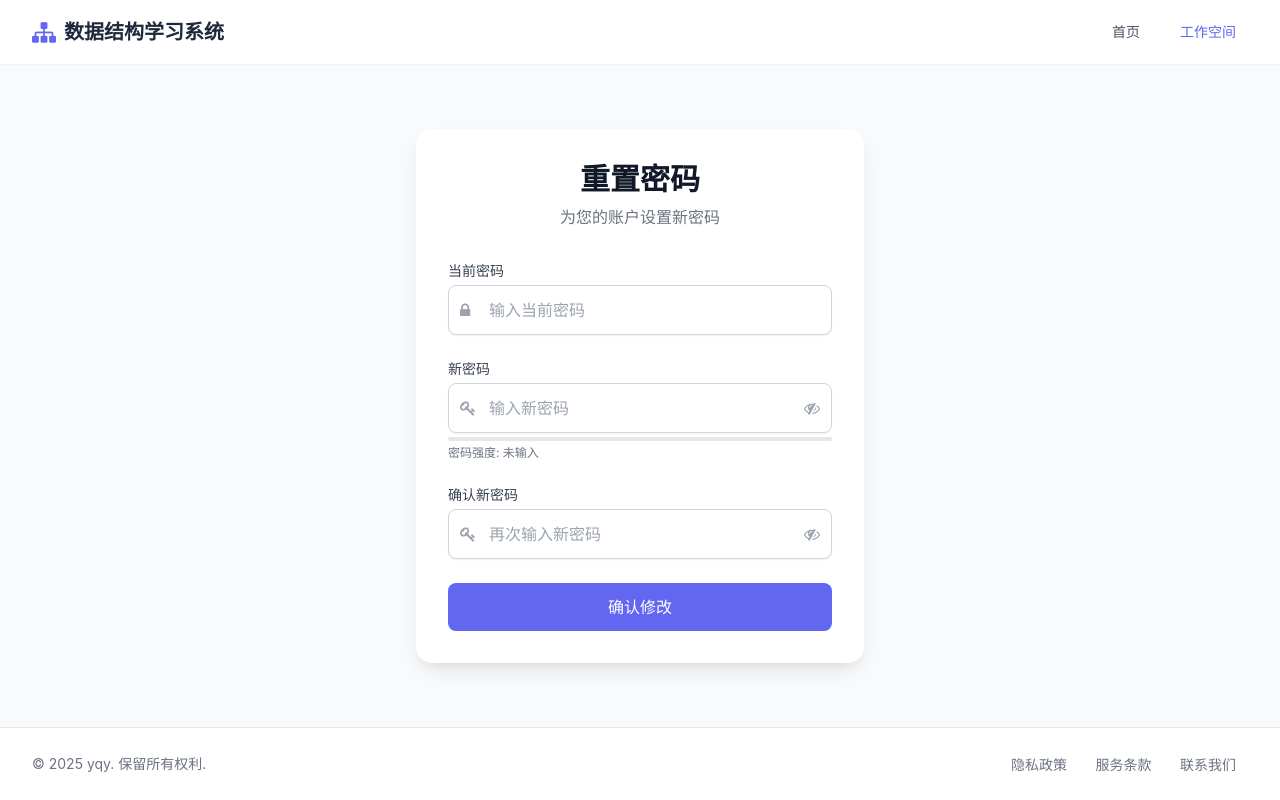
After one commit to hueryan/thesis_undergraduate, a Flask app: page /change_password in a window 1280 px wide. The commit adds this page. Run offline with Flask 3, Linux system fonts and the light colour scheme; the visitor is signed in with stand-in values (Sample User, id 1); parts of the project's set-up code (start-up, migrations or seed data) failed here and were passed over; some libraries are stand-ins or nearby versions.

Commit message:
实现修改密码和退出登录操作

```diff
--- a/app.py
+++ b/app.py
@@ -199,7 +199,7 @@ def logout():
     # 清除所有session变量
     session.clear()
     flash('已成功注销')
-    return redirect(url_for('index'))
+    return redirect(url_for('login'))
 
 
 # 主页面路由
@@ -214,66 +214,64 @@ def main():
     return render_template('main.html')
 
 
-# 从Neo4j获取随机节点的路由
-# @app.route('/main/knowledge-graph')
-# def knowledge_graph():
-#     # 确保用户已登录
-#     if not is_user_logged_in():
-#         flash('请先登录')
-#         return redirect(url_for('login'))
-#
-#     try:
-#         # 连接到Neo4j数据库
-#         with driver.session() as session:
-#             # Cypher查询：获取末端节点（没有出边的节点）及其完整路径
-#             query = """
-#             MATCH path=(root)-[*0..]->(endNode)
-#             WHERE NOT (endNode)-->()  // 只选择没有出边的节点
-#             WITH endNode, collect(path) as paths, rand() as random
-#             ORDER BY random
-#             LIMIT 9  // 随机选择9个末端节点
-#             UNWIND paths as path
-#             WITH endNode, nodes(path) as pathNodes, relationships(path) as rels
-#             RETURN
-#                 endNode,
-#                 [node in pathNodes | node.name] as pathNames,  // 节点名称列表
-#                 [rel in rels | type(rel)] as relTypes  // 关系类型列表
-#             """
-#
-#             # 执行查询
-#             results = session.run(query)
-#
-#             # 处理结果
-#             leaf_nodes = []
-#             for record in results:
-#                 node = record['endNode']
-#                 path_names = record['pathNames']
-#                 rel_types = record['relTypes']
-#
-#                 # 获取节点的基本信息
-#                 node_id = node.id
-#                 node_name = node.get('name', '未知名称')
-#                 node_type = list(node.labels)[0] if node.labels else '未知类型'
-#                 node_description = node.get('description', '无描述')
-#
-#                 # 构建路径信息，使用→连接节点名称
-#                 path_info = "→".join(path_names) if path_names else "根节点"
-#
-#                 # 添加到节点列表
-#                 leaf_nodes.append({
-#                     'id': node_id,
-#                     'name': node_name,
-#                     'type': node_type,
-#                     'description': node_description,
-#                     'path_info': path_info
-#                 })
-#
-#             # 渲染知识图谱页面，传递节点数据
-#             return render_template('node_show.html', leaf_nodes=leaf_nodes)
-#
-#     except Exception as e:
-#         flash(f'获取知识图谱数据失败: {str(e)}', 'error')
-#         return redirect(url_for('main'))
+# 重置密码路由 - 处理GET和POST请求
+@app.route('/change_password', methods=['GET', 'POST'])
+def change_password():
+    # 确保用户已登录
+    if not is_user_logged_in():
+        flash('请先登录')
+        return redirect(url_for('login'))
+
+    if request.method == 'POST':
+        current_password = request.form.get('current_password')
+        new_password = request.form.get('new_password')
+        confirm_password = request.form.get('confirm_password')
+
+        errors = {}
+
+        # 验证当前密码
+        user_id = session.get('user_id')
+        with get_mysql_connection() as conn:
+            with conn.cursor() as cursor:
+                sql = f"SELECT password FROM {MYSQL_USER_TABLE} WHERE id = %s"
+                cursor.execute(sql, (user_id,))
+                result = cursor.fetchone()
+
+                if not result or result['password'] != hash_password(current_password):
+                    errors['current_password'] = '当前密码不正确'
+
+        # 验证新密码
+        if len(new_password) < 8:
+            errors['new_password'] = '新密码长度至少8位'
+        elif not (
+                (any(c.isalpha() for c in new_password) and any(c.isdigit() for c in new_password)) or
+                (any(c.isalpha() for c in new_password) and any(not c.isalnum() for c in new_password)) or
+                (any(c.isdigit() for c in new_password) and any(not c.isalnum() for c in new_password))
+        ):
+            errors['new_password'] = '新密码必须包含字母、数字、特殊字符中的至少两项'
+
+        # 验证确认密码
+        if new_password != confirm_password:
+            errors['confirm_password'] = '两次输入的密码不一致'
+
+        if errors:
+            for field, msg in errors.items():
+                flash(msg, field)
+            return redirect(url_for('change_password'))
+
+        # 更新密码
+        with get_mysql_connection() as conn:
+            with conn.cursor() as cursor:
+                sql = f"UPDATE {MYSQL_USER_TABLE} SET password = %s WHERE id = %s"
+                cursor.execute(sql, (hash_password(new_password), user_id))
+                conn.commit()
+
+        flash('密码更新成功，请使用新密码登录', 'success')
+        return redirect(url_for('logout'))
+
+    # 移除对 AJAX 请求的特殊处理，直接返回完整页面
+    return render_template('change_password.html')
+
 
 @app.route('/main/knowledge-graph')
 def knowledge_graph():
--- /dev/null
+++ b/templates/change_password.html
@@ -0,0 +1,247 @@
+<!DOCTYPE html>
+<html lang="zh-CN">
+<head>
+    <meta charset="UTF-8">
+    <meta name="viewport" content="width=device-width, initial-scale=1.0">
+    <title>重置密码 - 数据结构学习系统</title>
+    <script src="https://cdn.tailwindcss.com"></script>
+    <link href="https://cdn.jsdelivr.net/npm/font-awesome@4.7.0/css/font-awesome.min.css" rel="stylesheet">
+
+    <!-- 配置Tailwind主题 -->
+    <script>
+        tailwind.config = {
+            theme: {
+                extend: {
+                    colors: {
+                        primary: '#6366f1',
+                        secondary: '#8b5cf6',
+                        dark: '#1e293b',
+                        light: '#f8fafc'
+                    },
+                    fontFamily: {
+                        inter: ['Inter', 'system-ui', 'sans-serif'],
+                    },
+                }
+            }
+        }
+    </script>
+
+    <style type="text/tailwindcss">
+        @layer utilities {
+            .content-auto {
+                content-visibility: auto;
+            }
+            .card-shadow {
+                box-shadow: 0 10px 25px -5px rgba(0, 0, 0, 0.1), 0 8px 10px -6px rgba(0, 0, 0, 0.05);
+            }
+            .input-focus {
+                @apply focus:ring-2 focus:ring-primary/50 focus:border-primary transition duration-200;
+            }
+            .password-strength {
+                @apply h-1 w-full rounded-full bg-gray-200 mt-1;
+            }
+            .strength-weak {
+                @apply bg-red-500;
+            }
+            .strength-medium {
+                @apply bg-yellow-500;
+            }
+            .strength-strong {
+                @apply bg-green-500;
+            }
+            .message-container {
+                @apply mb-6;
+            }
+            .message-item {
+                @apply bg-red-50 border border-red-400 text-red-700 px-4 py-3 rounded-lg mb-2 flex items-center;
+            }
+            .message-icon {
+                @apply mr-2 text-red-500;
+            }
+        }
+    </style>
+</head>
+<body class="font-inter bg-gray-50 text-dark min-h-screen flex flex-col">
+    <!-- 导航栏 -->
+    <nav class="bg-white shadow-sm">
+        <div class="max-w-7xl mx-auto px-4 sm:px-6 lg:px-8">
+            <div class="flex justify-between h-16">
+                <div class="flex items-center">
+                    <a href="{{ url_for('index') }}" class="flex-shrink-0 flex items-center">
+                        <i class="fa fa-sitemap text-primary text-2xl mr-2"></i>
+                        <span class="font-bold text-xl">数据结构学习系统</span>
+                    </a>
+                </div>
+                <div class="flex items-center space-x-4">
+                    <a href="{{ url_for('index') }}" class="px-3 py-2 rounded-md text-sm font-medium text-gray-600 hover:text-primary transition">首页</a>
+                    {% if session.get('user_id') %}
+                        <a href="{{ url_for('main') }}" class="px-3 py-2 rounded-md text-sm font-medium text-primary hover:text-primary/80 transition">工作空间</a>
+                    {% else %}
+                        <a href="{{ url_for('login') }}" class="px-3 py-2 rounded-md text-sm font-medium text-primary hover:text-primary/80 transition">登录</a>
+                    {% endif %}
+                </div>
+            </div>
+        </div>
+    </nav>
+
+    <!-- 主要内容 -->
+    <main class="flex-grow flex items-center justify-center p-4 sm:p-6 lg:p-8">
+        <div class="w-full max-w-md">
+            <div class="bg-white rounded-2xl p-8 card-shadow">
+                <div class="text-center mb-8">
+                    <h2 class="text-3xl font-bold text-gray-900">重置密码</h2>
+                    <p class="mt-2 text-gray-500">为您的账户设置新密码</p>
+                </div>
+
+                <!-- 消息提示容器 -->
+                <div class="message-container">
+                    {% with messages = get_flashed_messages(with_categories=true) %}
+                        {% if messages %}
+                            {% for category, message in messages %}
+                                <div class="message-item">
+                                    <i class="fa fa-exclamation-circle message-icon"></i>
+                                    <span>{{ message }}</span>
+                                </div>
+                            {% endfor %}
+                        {% endif %}
+                    {% endwith %}
+                </div>
+
+                <form method="POST" action="{{ url_for('change_password') }}" class="space-y-6">
+                    <!-- 当前密码 -->
+                    <div>
+                        <label for="current_password" class="block text-sm font-medium text-gray-700 mb-1">当前密码</label>
+                        <div class="relative">
+                            <div class="absolute inset-y-0 left-0 pl-3 flex items-center pointer-events-none">
+                                <i class="fa fa-lock text-gray-400"></i>
+                            </div>
+                            <input type="password" id="current_password" name="current_password" required
+                                   class="pl-10 block w-full rounded-lg border-gray-300 shadow-sm input-focus py-3 px-4 border"
+                                   placeholder="输入当前密码">
+                        </div>
+                    </div>
+
+                    <!-- 新密码 -->
+                    <div>
+                        <label for="new_password" class="block text-sm font-medium text-gray-700 mb-1">新密码</label>
+                        <div class="relative">
+                            <div class="absolute inset-y-0 left-0 pl-3 flex items-center pointer-events-none">
+                                <i class="fa fa-key text-gray-400"></i>
+                            </div>
+                            <input type="password" id="new_password" name="new_password" required
+                                   class="pl-10 block w-full rounded-lg border-gray-300 shadow-sm input-focus py-3 px-4 border"
+                                   placeholder="输入新密码" oninput="validatePassword(this, 'passwordHint')">
+                            <button type="button" id="toggleNewPassword"
+                                    class="absolute inset-y-0 right-0 pr-3 flex items-center text-gray-400 hover:text-gray-600 focus:outline-none"
+                                    onclick="togglePasswordVisibility('new_password')">
+                                <i class="fa fa-eye-slash"></i>
+                            </button>
+                        </div>
+                        <!-- 密码强度指示器 -->
+                        <div class="password-strength-container">
+                            <div id="passwordStrength" class="password-strength"></div>
+                            <div id="strengthText" class="text-xs text-gray-500 mt-1">密码强度: 未输入</div>
+                        </div>
+                    </div>
+
+                    <!-- 确认新密码 -->
+                    <div>
+                        <label for="confirm_password" class="block text-sm font-medium text-gray-700 mb-1">确认新密码</label>
+                        <div class="relative">
+                            <div class="absolute inset-y-0 left-0 pl-3 flex items-center pointer-events-none">
+                                <i class="fa fa-key text-gray-400"></i>
+                            </div>
+                            <input type="password" id="confirm_password" name="confirm_password" required
+                                   class="pl-10 block w-full rounded-lg border-gray-300 shadow-sm input-focus py-3 px-4 border"
+                                   placeholder="再次输入新密码">
+                            <button type="button" id="toggleConfirmPassword"
+                                    class="absolute inset-y-0 right-0 pr-3 flex items-center text-gray-400 hover:text-gray-600 focus:outline-none"
+                                    onclick="togglePasswordVisibility('confirm_password')">
+                                <i class="fa fa-eye-slash"></i>
+                            </button>
+                        </div>
+                    </div>
+
+                    <button type="submit"
+                            class="w-full bg-primary hover:bg-primary/90 text-white font-medium py-3 px-4 rounded-lg transition duration-200 transform hover:-translate-y-1 hover:shadow-lg">
+                        确认修改
+                    </button>
+                </form>
+            </div>
+        </div>
+    </main>
+
+    <!-- 页脚 -->
+    <footer class="bg-white border-t border-gray-200 py-6">
+        <div class="max-w-7xl mx-auto px-4 sm:px-6 lg:px-8">
+            <div class="flex flex-col md:flex-row justify-between items-center">
+                <div class="text-gray-500 text-sm">
+                    &copy; 2025 yqy. 保留所有权利.
+                </div>
+                <div class="mt-4 md:mt-0">
+                    <a href="#" class="text-gray-500 hover:text-primary mx-3 text-sm transition">隐私政策</a>
+                    <a href="#" class="text-gray-500 hover:text-primary mx-3 text-sm transition">服务条款</a>
+                    <a href="#" class="text-gray-500 hover:text-primary mx-3 text-sm transition">联系我们</a>
+                </div>
+            </div>
+        </div>
+    </footer>
+
+    <script>
+        // 密码强度检测
+        function validatePassword(input, hintId) {
+            const value = input.value;
+            const strengthIndicator = document.getElementById('passwordStrength');
+            const strengthText = document.getElementById('strengthText');
+
+            // 计算密码强度
+            let strength = 0;
+            if (value.length >= 12) strength++;
+            if (/[A-Z]/.test(value) && /[a-z]/.test(value)) strength++;
+            if (/\d/.test(value) && /[^a-zA-Z0-9]/.test(value)) strength++;
+
+            // 更新密码强度指示器
+            updatePasswordStrength(strength);
+        }
+
+        // 更新密码强度指示器
+        function updatePasswordStrength(strength) {
+            const strengthIndicator = document.getElementById('passwordStrength');
+            const strengthText = document.getElementById('strengthText');
+
+            // 移除所有强度类
+            strengthIndicator.classList.remove('strength-weak', 'strength-medium', 'strength-strong');
+
+            if (strength === 0) {
+                strengthIndicator.classList.add('strength-weak');
+                strengthText.textContent = '密码强度: 弱';
+                strengthText.className = 'text-xs text-red-500 mt-1';
+            } else if (strength === 1) {
+                strengthIndicator.classList.add('strength-medium');
+                strengthText.textContent = '密码强度: 中';
+                strengthText.className = 'text-xs text-yellow-500 mt-1';
+            } else {
+                strengthIndicator.classList.add('strength-strong');
+                strengthText.textContent = '密码强度: 强';
+                strengthText.className = 'text-xs text-green-500 mt-1';
+            }
+        }
+
+        // 切换密码可见性
+        function togglePasswordVisibility(inputId) {
+            const input = document.getElementById(inputId);
+            const icon = input.nextElementSibling.querySelector('i');
+
+            if (input.type === 'password') {
+                input.type = 'text';
+                icon.classList.remove('fa-eye-slash');
+                icon.classList.add('fa-eye');
+            } else {
+                input.type = 'password';
+                icon.classList.remove('fa-eye');
+                icon.classList.add('fa-eye-slash');
+            }
+        }
+    </script>
+</body>
+</html>
```
Also changed, not shown: database_op.md (+1 -1 lines), templates/main.html (+26 -8 lines).
